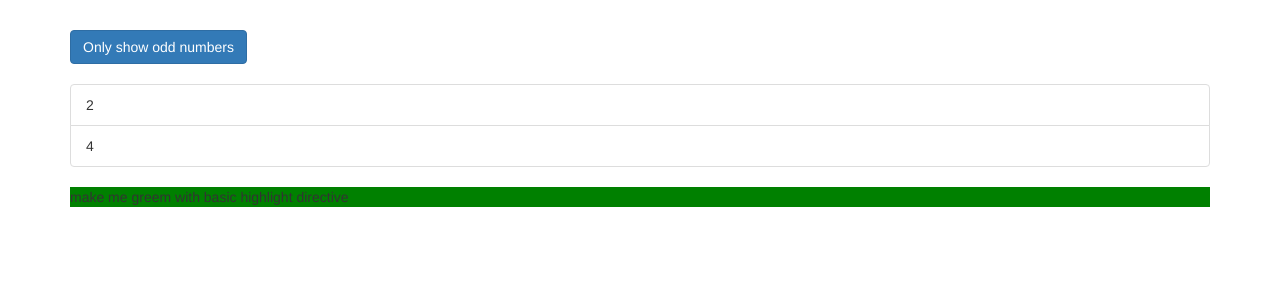
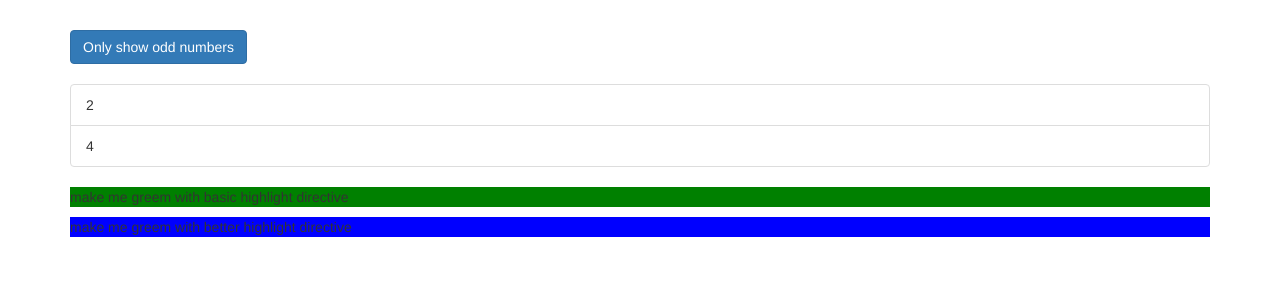
Before and after one commit to pradeepyadavx/Angular, an Angular app in the folder directives-start/: page / in a window 1280 px wide. Shown: the top 300 px of the page. Built offline with nearby package versions, Linux system fonts and the light colour scheme.

Commit message:
add better directive using render 2

```diff
--- a/directives-start/src/app/app.component.html
+++ b/directives-start/src/app/app.component.html
@@ -28,6 +28,7 @@
 
       </ul>
       <p  appBasicHighLight> make me greem with basic highlight directive</p>
+      <p  appBetterHightlight> make me greem with better highlight directive</p>
       </div>
   </div>
 </div>
--- a/directives-start/src/app/app.module.ts
+++ b/directives-start/src/app/app.module.ts
@@ -5,11 +5,13 @@ import { HttpModule } from '@angular/http';
 
 import { AppComponent } from './app.component';
 import { BasicHighlightDirective } from './basic-highlight/basic-highlight.directive';
+import { BetterHightlightDirective } from './better-highlight/better-hightlight.directive';
 
 @NgModule({
   declarations: [
     AppComponent,
-    BasicHighlightDirective
+    BasicHighlightDirective,
+    BetterHightlightDirective
   ],
   imports: [
     BrowserModule,
--- /dev/null
+++ b/directives-start/src/app/better-highlight/better-hightlight.directive.ts
@@ -0,0 +1,13 @@
+import { Directive, OnInit, Renderer2, ElementRef } from '@angular/core';
+
+@Directive({
+  selector: '[appBetterHightlight]'
+})
+export class BetterHightlightDirective implements OnInit {
+
+  constructor(private elRef:ElementRef ,private render:Renderer2) { }
+
+  ngOnInit(){
+    this.render.setStyle(this.elRef.nativeElement,'background-color','blue');
+  }
+}
```
